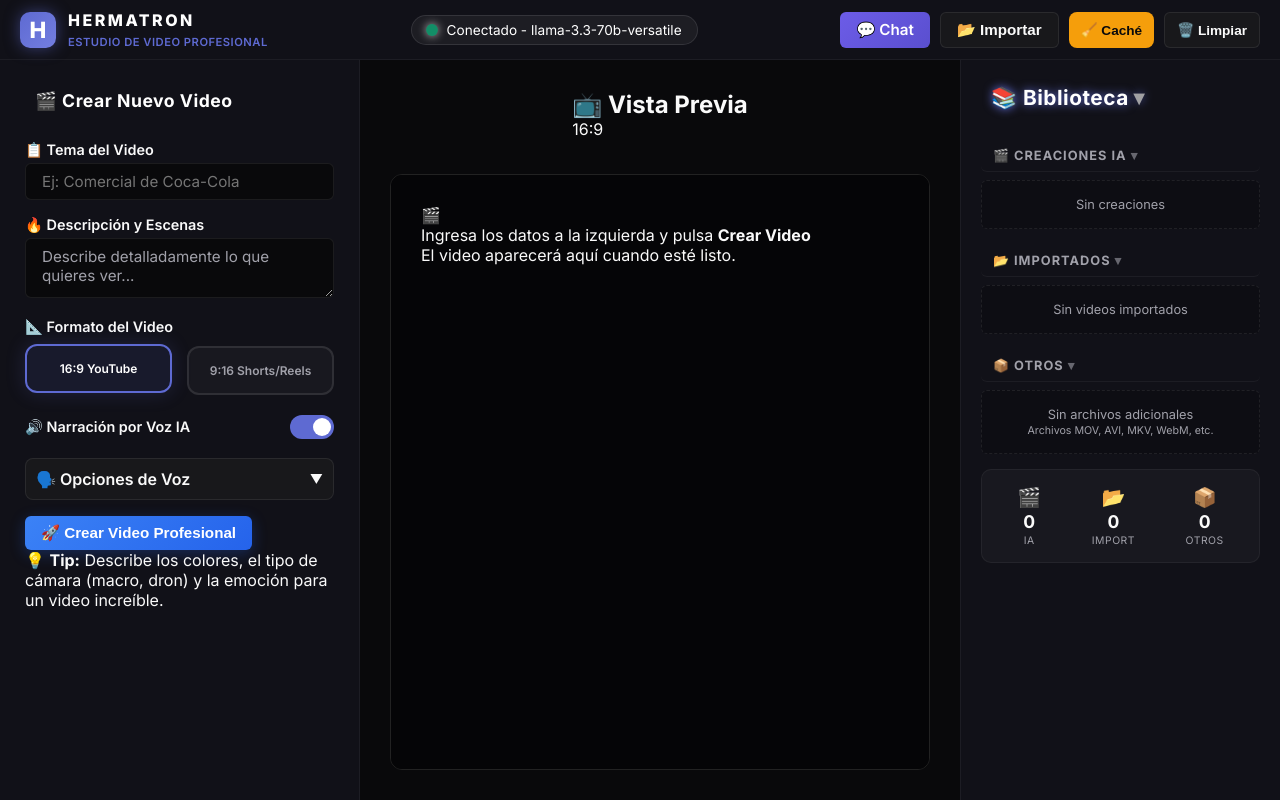
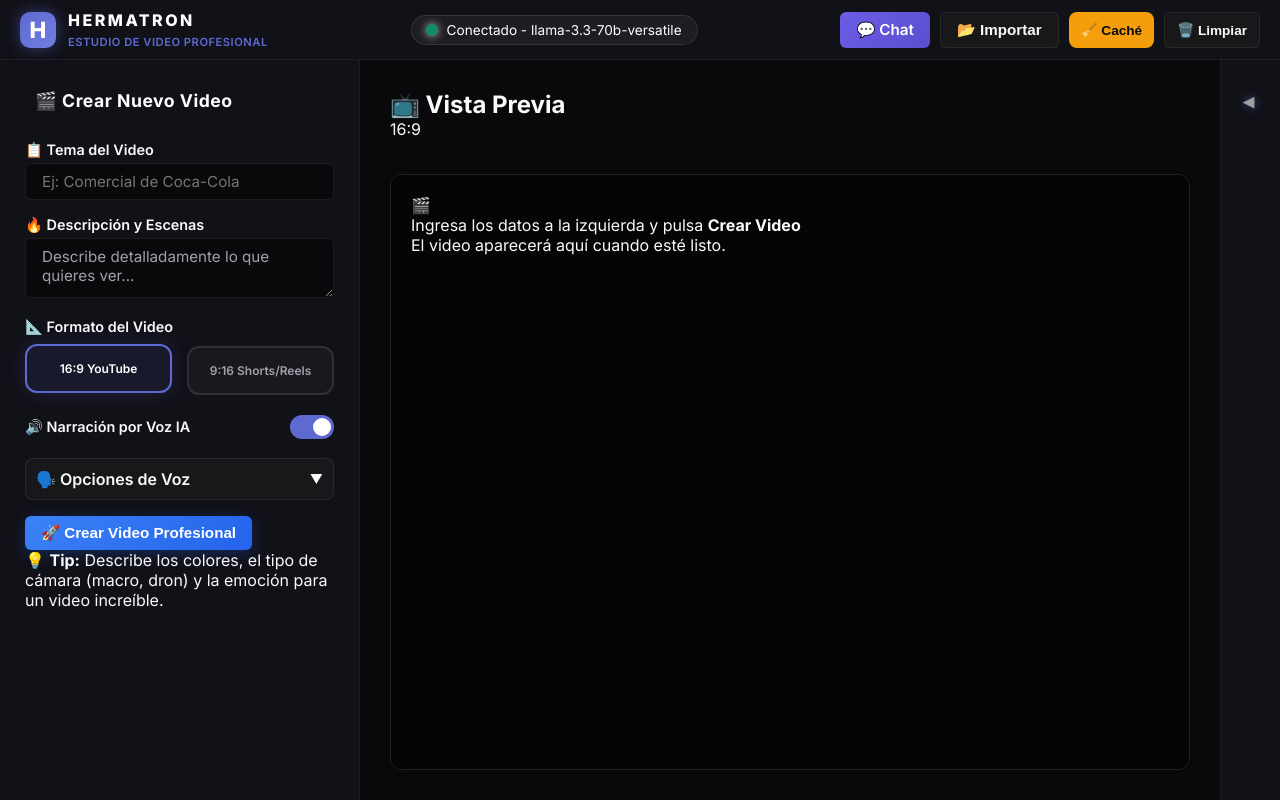
Before and after one commit to Paixita/hermatron-web, a FastAPI app: template templates/video-studio.html in a window 1280 px wide. Run offline with FastAPI, Linux system fonts and the light colour scheme; the template is opened without the code that fills it, so the values that code supplies are empty.

Commit message:
Update studio UI layout

```diff
--- a/static/styles.css
+++ b/static/styles.css
@@ -2118,13 +2118,14 @@ textarea::placeholder {
 
 .studio-layout {
     flex: 1;
-    display: grid;
-    grid-template-columns: 360px 1fr 320px;
+    display: flex;
     gap: 0;
     overflow: hidden;
 }
 
 .studio-sidebar {
+    width: 360px;
+    flex-shrink: 0;
     background: #111118;
     border-right: 1px solid rgba(255, 255, 255, 0.05);
     padding: 25px;
@@ -2132,20 +2133,47 @@ textarea::placeholder {
 }
 
 .studio-main {
+    flex: 1;
+    min-width: 0;
     background: #09090b;
     padding: 30px;
     overflow-y: auto;
     display: flex;
     flex-direction: column;
-    align-items: center;
+    align-items: stretch; /* Stretch para que ocupe todo el ancho */
     gap: 25px;
 }
 
 .studio-gallery {
+    width: 320px;
+    flex-shrink: 0;
     background: #111118;
     border-left: 1px solid rgba(255, 255, 255, 0.05);
     padding: 20px;
     overflow-y: auto;
+    transition: width 0.3s ease, padding 0.3s ease;
+}
+
+.studio-gallery.collapsed {
+    width: 60px;
+    padding: 20px 10px;
+    cursor: pointer;
+}
+
+.studio-gallery.collapsed .gallery-tabs,
+.studio-gallery.collapsed .gallery-stats,
+.studio-gallery.collapsed h3 span:not(.toggle-arrow) {
+    display: none;
+}
+
+.studio-gallery.collapsed h3 {
+    text-align: center;
+    padding: 10px 0;
+}
+
+.studio-gallery.collapsed h3 .toggle-arrow {
+    transform: rotate(90deg);
+    display: inline-block;
 }
 
 /* Scrollbars elegantes */
--- a/static/video-studio.css
+++ b/static/video-studio.css
@@ -1,11 +1,12 @@
 /* PANEL DE STORYBOARD VERTICAL PROFESIONAL (ESTILO CAPCUT/ADOBE) */
 .studio-content-layout {
     display: flex;
+    flex-direction: column;
     gap: 0;
     align-items: stretch;
     justify-content: flex-start;
     width: 100%;
-    height: calc(100vh - 120px); /* Ocupar todo el alto disponible */
+    height: calc(100vh - 120px);
     margin-top: 10px;
     background: #09090b;
     border-radius: 12px;
@@ -17,33 +18,32 @@
     flex: 1;
     display: flex;
     flex-direction: column;
-    padding: 30px;
+    padding: 20px;
     background: #050507;
-    min-width: 0;
+    min-height: 40%;
     overflow-y: auto;
 }
 
 .storyboard-vertical-sidebar {
-    width: 420px; /* Ancho real para que no sea una rayita */
-    min-width: 380px;
+    height: 350px; /* Panel inferior */
+    width: 100%;
     flex-shrink: 0;
-    background: #111116;
-    border-left: 1px solid #333;
+    background: #e5e7eb; /* Color claro para la zona de imágenes */
+    border-top: 2px solid #5E6AD2; /* Línea espaciadora superior elegante */
     display: flex;
     flex-direction: column;
-    height: 100%;
-    animation: panelSlideIn 0.4s cubic-bezier(0.16, 1, 0.3, 1);
+    animation: panelSlideUp 0.4s cubic-bezier(0.16, 1, 0.3, 1);
 }
 
-@keyframes panelSlideIn {
-    from { width: 0; opacity: 0; }
-    to { width: 420px; opacity: 1; }
+@keyframes panelSlideUp {
+    from { height: 0; opacity: 0; }
+    to { height: 350px; opacity: 1; }
 }
 
 .sc-sidebar-header {
-    padding: 20px;
-    background: #1a1a24;
-    border-bottom: 1px solid #333;
+    padding: 15px 20px;
+    background: #f3f4f6;
+    border-bottom: 1px solid #d1d5db;
     display: flex;
     justify-content: space-between;
     align-items: center;
--- a/templates/video-studio.html
+++ b/templates/video-studio.html
@@ -211,9 +211,9 @@
                 </div>
             </main>
 
-            <!-- Columna Derecha: Biblioteca -->
-            <aside class="studio-gallery">
-                <h3 onclick="toggleSeccionGaleria('gallery-tabs')"><span>📚 Biblioteca</span> <span class="toggle-arrow">▾</span></h3>
+            <!-- Columna Derecha: Biblioteca (Oculta por defecto) -->
+            <aside id="studioGalleryPanel" class="studio-gallery collapsed">
+                <h3 onclick="document.getElementById('studioGalleryPanel').classList.toggle('collapsed')"><span>📚 Biblioteca</span> <span class="toggle-arrow">▾</span></h3>
 
                 <div class="gallery-tabs" id="gallery-tabs">
                     <div class="gallery-section">
```
Also changed, not shown: other parts of static/video-studio.css (+34 -18 lines).
